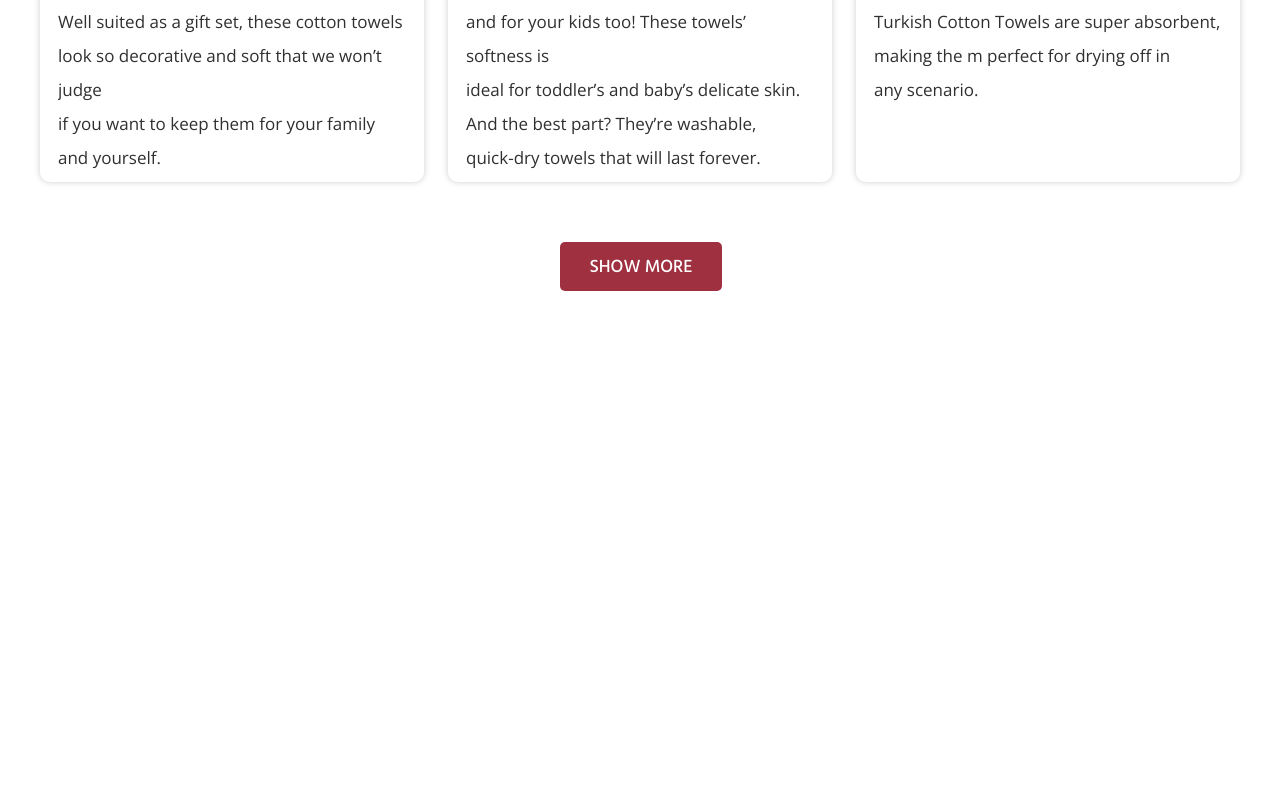
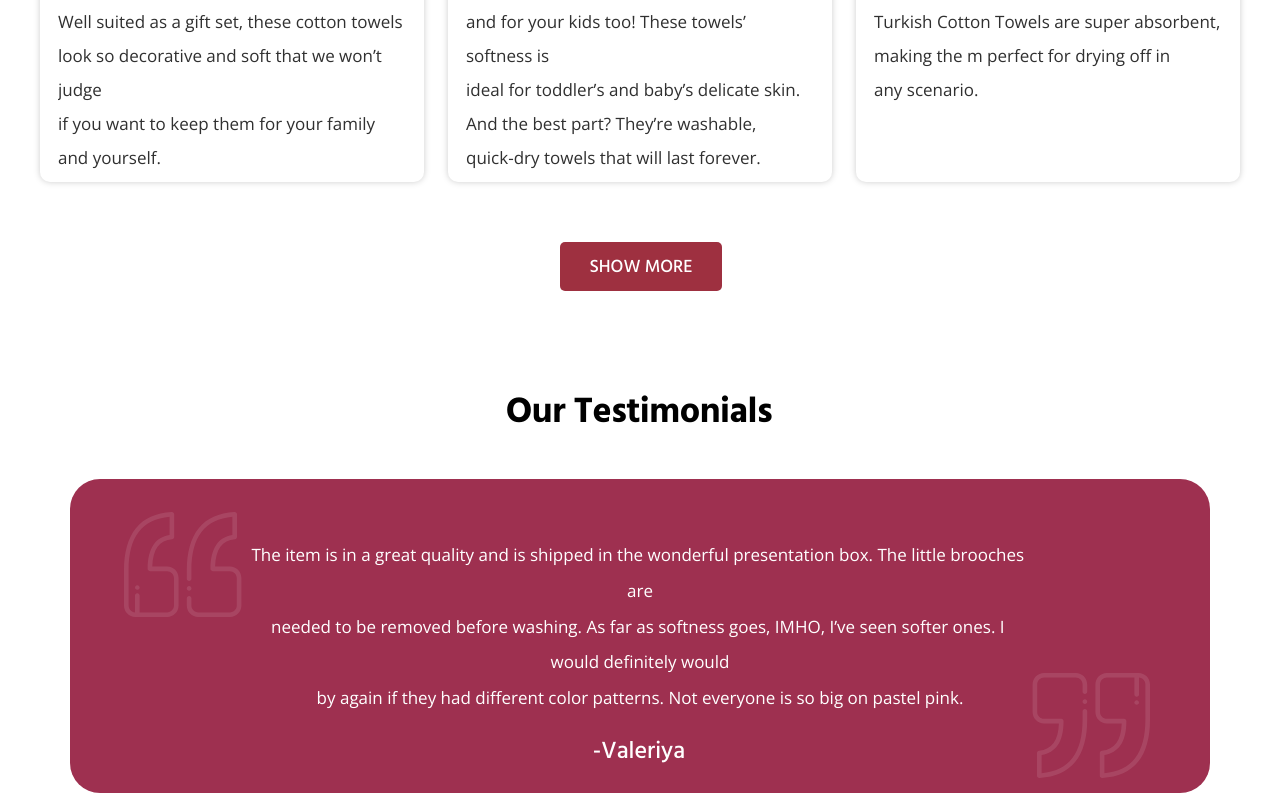
Before and after one commit to 7th55/concetti-di-lusso, a React (Vite) app: page / in a window 1280 px wide. Shown: the part 3988-4781 px from the top of the page. Before the commit the page ends 4380 px from the top, so only its background shows below. Built offline with nearby package versions, Linux system fonts and the light colour scheme.

Commit message:
Add OurTestimonials

```diff
--- a/src/app/App.tsx
+++ b/src/app/App.tsx
@@ -5,6 +5,7 @@ import { ShopNowBanner } from '/src/widgets/ShopNowBanner';
 import { Advantages } from '/src/widgets/Advantages';
 import { FeaturedProduct } from '/src/widgets/FeaturedProduct';
 import { TrendingProduct } from '/src/widgets/TrendingProduct';
+import { OurTestimonials } from '/src/widgets/OurTestimonials';
 // Global Styles
 import '/src/app/normalize.css';
 import '/src/app/global.css';
@@ -21,6 +22,7 @@ export const App = () => {
         <Advantages />
         <FeaturedProduct />
         <TrendingProduct />
+        <OurTestimonials />
       </main>
     </>
   );
--- a/src/app/global.css
+++ b/src/app/global.css
@@ -25,6 +25,7 @@
   --product-card-price-color: #9e3050;
   --product-card-old-price-color: #696969;
 
+  --testimonials-bg-color: #9e3050;
   /* Sizes */
   --max-width: 1440px;
 
--- /dev/null
+++ b/src/widgets/OurTestimonials/OurTestimonials.tsx
@@ -0,0 +1,23 @@
+import { TestimonialsCard } from './UI/TestimonialsCard';
+import { testimonialsData } from './UI/TestimonialsCard/assets/data';
+// Styles
+import './styles.css';
+
+export const OurTestimonials = () => {
+  return (
+    <div className="ourTestimonials">
+      <div className="ourTestimonials__content-wrapper">
+        <div className="ourTestimonials__header">
+          <div className="ourTestimonials__header-content">
+            <h3>Our Testimonials</h3>
+          </div>
+        </div>
+        <div className="ourTestimonials__content">
+          {testimonialsData.map((data) => (
+            <TestimonialsCard {...data} />
+          ))}
+        </div>
+      </div>
+    </div>
+  );
+};
--- /dev/null
+++ b/src/widgets/OurTestimonials/UI/TestimonialsCard/TestimonialsCard.tsx
@@ -0,0 +1,16 @@
+import { TestimonialData } from '/src/widgets/OurTestimonials/types';
+import './styles.css';
+
+export const TestimonialsCard = (props: TestimonialData) => {
+  const { author, review } = props;
+  return (
+    <div className="testimonialsCard">
+      <div className='testimonialsCard__review'>
+        <p>{review}</p>
+      </div>
+      <div className='testimonialsCard__author'>
+        <p>-{author}</p>
+      </div>
+    </div>
+  );
+};
--- /dev/null
+++ b/src/widgets/OurTestimonials/UI/TestimonialsCard/assets/data/data.ts
@@ -0,0 +1,7 @@
+export const testimonialsData = [
+  {
+    author: 'Valeriya',
+    review:
+      'The item is in a great quality and is shipped in the wonderful presentation box. The little brooches are\nneeded to be removed before washing. As far as softness goes, IMHO, I’ve seen softer ones. I would definitely would\nby again if they had different color patterns. Not everyone is so big on pastel pink.',
+  },
+];
--- /dev/null
+++ b/src/widgets/OurTestimonials/UI/TestimonialsCard/assets/data/index.ts
@@ -0,0 +1 @@
+export { testimonialsData } from './data';
--- /dev/null
+++ b/src/widgets/OurTestimonials/UI/TestimonialsCard/index.ts
@@ -0,0 +1 @@
+export { TestimonialsCard } from './TestimonialsCard';
--- /dev/null
+++ b/src/widgets/OurTestimonials/UI/TestimonialsCard/styles.css
@@ -0,0 +1,72 @@
+.testimonialsCard {
+  box-sizing: border-box;
+  display: flex;
+  flex-direction: column;
+  justify-content: center;
+  align-items: center;
+  position: relative;
+  top: 2px;
+  width: 100%;
+  height: 314px;
+  padding: 0 180px;
+  background-color: var(--testimonials-bg-color);
+  border-radius: 30px;
+}
+
+.testimonialsCard__review {
+  position: relative;
+  top: 10px;
+  font-family: var(--font-second);
+  font-size: var(--font-size-fourth);
+  line-height: 2.1;
+  text-align: center;
+  color: var(--text-color-fifth);
+  white-space: break-spaces;
+}
+
+.testimonialsCard__review::before {
+  content: '';
+  position: absolute;
+  top: -66px;
+  left: -116px;
+  display: block;
+  width: 120px;
+  height: 110px;
+  background-image: url(./assets/icons/quotes.svg);
+  background-repeat: no-repeat;
+}
+
+.testimonialsCard__review::after {
+  content: '';
+  position: absolute;
+  top: 79px;
+  left: 99.5%;
+  display: block;
+  width: 120px;
+  height: 110px;
+  transform: rotate(180deg);
+  background-image: url(./assets/icons/quotes.svg);
+  background-repeat: no-repeat;
+}
+
+.testimonialsCard__author {
+  position: relative;
+  top: 25px;
+  left: -1px;
+  font-family: var(--font-first);
+  font-size: var(--font-size-sixth);
+  font-weight: var(--font-weight-second);
+  text-align: center;
+  color: var(--text-color-fifth);
+}
+
+@media (max-width: 1430px) {
+  .testimonialsCard__review::before {
+    top: -14%;
+    left: -126px;
+  }
+  .testimonialsCard__review::after {
+    top: 73%;
+    left: 100%;
+  }
+}
--- /dev/null
+++ b/src/widgets/OurTestimonials/index.ts
@@ -0,0 +1 @@
+export { OurTestimonials } from './OurTestimonials';
--- /dev/null
+++ b/src/widgets/OurTestimonials/styles.css
@@ -0,0 +1,36 @@
+.ourTestimonials {
+  display: flex;
+  justify-content: center;
+}
+
+.ourTestimonials__content-wrapper {
+  display: flex;
+  flex-direction: column;
+  align-items: center;
+  width: var(--max-width);
+}
+
+.ourTestimonials__header {
+  display: flex;
+  justify-content: center;
+  align-items: center;
+  position: relative;
+  height: 85px;
+  font-size: var(--font-size-eigth);
+  font-weight: var(--font-weight-second);
+  letter-spacing: -0.5px;
+}
+
+.ourTestimonials__header-content {
+  position: relative;
+  top: -24px;
+  left: -1px;
+}
+
+.ourTestimonials__content {
+  width: 89%;
+}
+
+
+@media (max-width: 1430px) {
+}
--- /dev/null
+++ b/src/widgets/OurTestimonials/types/index.ts
@@ -0,0 +1 @@
+export type { TestimonialData } from './types';
--- /dev/null
+++ b/src/widgets/OurTestimonials/types/types.ts
@@ -0,0 +1,4 @@
+export type TestimonialData = {
+  author: string;
+  review: string;
+};
```
Also changed, not shown: src/widgets/OurTestimonials/UI/TestimonialsCard/assets/icons/quotes.svg (added).
